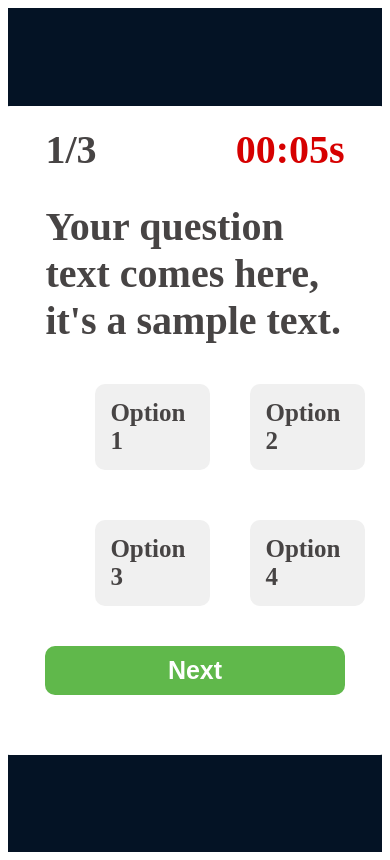
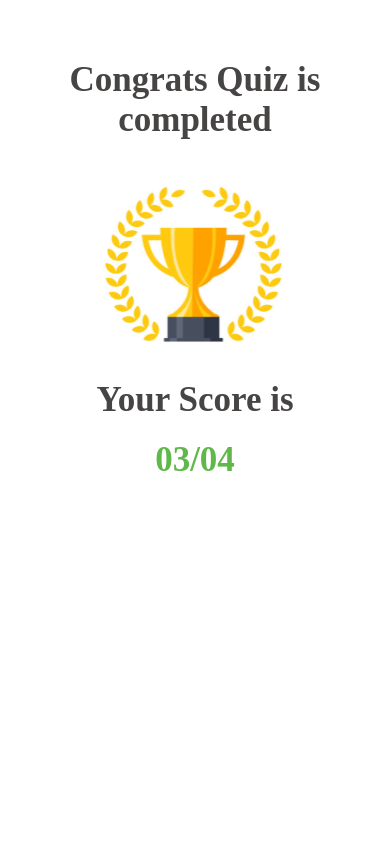
Before and after one commit to rajputajay1/Quiz, a React (Vite) app: page / in a window 390 px wide. Built offline with nearby package versions, Linux system fonts and the light colour scheme.

Commit message:
ui  allmost done some issue solved

```diff
--- a/src/App.css
+++ b/src/App.css
@@ -0,0 +1,5 @@
+
+html, body {
+    height: 100%;
+    margin: 0;
+}
--- a/src/App.jsx
+++ b/src/App.jsx
@@ -5,7 +5,9 @@ import Tranding_Quiz from "./Component/Tranding/Tranding_Quiz"
 import Quiz_Analysis from "./Component/QuizAnalysis/Quiz_Analysis"
 import Question_Analysis from "./Component/Question_Analysis/Question_Analysis"
 import Wining from "./Component/Wining/Wining"
+import "./App.css"
 import Quiz_Questions from "./Component/Quiz_Questions/Quiz_Questions"
+import Poll from "./Component/Poll/Poll"
 function App() {
 
   return (
@@ -13,9 +15,10 @@ function App() {
       {/* <Login></Login> */}
       {/* <TotalIpression></TotalIpression>  */}
       {/* <Quiz_Analysis></Quiz_Analysis> */}
-      {/* <Question_Analysis></Question_Analysis> */}
-      {/* <Wining></Wining> */}
-      <Quiz_Questions></Quiz_Questions>
+      {/* <Question_Analysis></Question_Analysis>  */}
+     {/* <Quiz_Questions></Quiz_Questions>/ */}
+      <Wining></Wining>
+      {/* <Poll></Poll> */}
 
     </>
   )
--- a/src/Component/Login/Login.css
+++ b/src/Component/Login/Login.css
@@ -1,8 +1,23 @@
+
+html, body {
+    height: 100%;
+
+    margin: 0;
+}
+.main_login{
+    background-color: #F2F2F2;
+    height: 100vh;
+    width: 100%;
+    display: flex;
+    justify-content: center;
+    align-items: center;
+}
 .main {
-    margin-top: 40px;
+
     background-color: white;
     box-shadow: 0 0 10px rgba(0, 0, 0, 0.1);
     width: 80%;
+    height: 80%;
     margin-left: auto;
     margin-right: auto;
     border-radius: 15px;
--- a/src/Component/Login/Login.jsx
+++ b/src/Component/Login/Login.jsx
@@ -6,6 +6,7 @@ const Login = () => {
     const [activeTab, setActiveTab] = useState('login');
 
     return (
+        <div className='main_login'>
         <div className='main'>
             <div className='all_content'>
                 <div className='Quiz_parent'>
@@ -43,7 +44,8 @@ const Login = () => {
                     )}
                 </div>
             </div>
-        </div>
+            </div>
+            </div>
     );
 };
 
--- /dev/null
+++ b/src/Component/Poll/Poll.css
@@ -0,0 +1,42 @@
+.live_poll_div {
+    background-color: #041325;
+    height: 100vh;
+    display: flex;
+    justify-content: center;
+    align-items: center;
+}
+
+.poll_div {
+    display: flex;
+    justify-content: center;
+    align-items: center;
+    flex-direction: column;
+    border-radius: 15px;
+    background-color: white;
+    width: 80%;
+    height: 80%;
+    margin: auto;
+}
+
+.poll {
+    font-size: 74px;
+    font-weight: 700;
+    color: #474444;
+    margin: 0;
+}
+
+
+
+
+@media (max-width: 768px) {
+    .poll_div {
+        width: 100%;
+        height: 100%;
+        border-radius: 0;
+    }
+
+    .poll {
+        font-size: 34px;
+    }
+
+}
--- /dev/null
+++ b/src/Component/Poll/Poll.jsx
@@ -0,0 +1,20 @@
+import React from 'react'
+import "./Poll.css"
+const Poll = () => {
+    return (
+        <div className='live_poll_div'>
+
+
+            <div className='poll_div'>
+                <p className='poll'>Thank you
+                </p>
+                <p className='poll'>
+                    for participating in
+                </p>
+                <p className='poll'>the Poll</p>
+            </div>
+        </div>
+    )
+}
+
+export default Poll
--- a/src/Component/Question_Analysis/Question_Analysis.jsx
+++ b/src/Component/Question_Analysis/Question_Analysis.jsx
@@ -45,7 +45,10 @@ const Question_Analysis = () => {
                                 <p className='people_attempt'>people Answered Incorrectly</p>
                             </div>
                         </div>
+                        <br />
+                        <hr />
                     </div>
+
                 ))}
             </div>
         </div>
--- a/src/Component/Quiz_Questions/Quiz_Questions.css
+++ b/src/Component/Quiz_Questions/Quiz_Questions.css
@@ -1,18 +1,18 @@
 .live_back {
-    background-color:  #041325;
+    background-color: #041325;
     height: 100vh;
+    width: 100%;
     display: flex;
     justify-content: center;
     align-items: center;
-    margin: 0;
 }
 
 .main_live_div_question {
     background-color: white;
     width: 80%;
+    height: 80%;
     border-radius: 15px;
     padding: 20px 50px;
-
 }
 
 .time_question {
@@ -41,14 +41,14 @@
     font-weight: 700;
     color: #474444;
     margin: 0;
-    padding-top: 30px;
+    padding-top: 20px;
 }
 
 .all_options {
     display: grid;
     grid-template-columns: repeat(2, 1fr);
     gap: 50px;
-    margin-top: 40px;
+    margin-top: 20px;
     padding: 0 50px;
 }
 
@@ -63,8 +63,6 @@
     align-items: center;
     margin: 0;
     width: 100%;
-    padding: 5px;
-
 }
 
 .option_text {
@@ -89,9 +87,60 @@
     text-align: center;
     cursor: pointer;
     width: 300px;
-
 }
 
 .next:hover {
     background-color: #4a8b36;
 }
+.question_block{
+    width: 60%;
+}
+
+.option_image {
+    height: 130px;
+    width: 100%;
+    border-radius: 10px;
+    object-fit: cover;
+}
+
+@media (max-width: 768px) {
+    .main_live_div_question {
+        width: 100%;
+        height: 100%;
+        border-radius: 0;
+        margin: 0;
+        padding: 15px;
+    }
+    .time_question{
+     justify-content: space-between;
+     padding-top: 20px;
+    }
+    .one_by_one_question{
+        font-size: 27px;
+        text-align: center;
+    }
+    .total_ques, .timer {
+        font-size: 22px;
+    }
+
+
+    .all_options {
+        grid-template-columns: 1fr;
+        gap: 20px;
+        padding: 0 ;
+    }
+
+    .option {
+        font-size: 18px;
+    }
+    .option_image {
+        height: 100px;
+    }
+    .next {
+        font-size: 18px;
+      width: 100px;
+      padding:5px ;
+    }
+
+
+}
--- a/src/Component/Quiz_Questions/Quiz_Questions.jsx
+++ b/src/Component/Quiz_Questions/Quiz_Questions.jsx
@@ -17,22 +17,23 @@ const Quiz_Questions = () => {
             id: 2,
             text: "Another question text here.",
             options: [
-                { type: 'text', content: 'Option 1' },
-                { type: 'text', content: 'Option 2' },
-                { type: 'text', content: 'Option 3' },
-                { type: 'text', content: 'Option 4' },
+                { type: 'image', content: './2.jpg' },
+                { type: 'image', content: './2.jpg' },
+                { type: 'image', content: './2.jpg' },
+                { type: 'image', content: './2.jpg' },
+
             ]
         },
-        {
-            id: 3,
-            text: "Another question text here.",
-            options: [
-                { type: 'text', content: 'Option 1' },
-                { type: 'text', content: 'Option 2' },
-                { type: 'text', content: 'Option 3' },
-                { type: 'text', content: 'Option 4' },
-            ]
-        },
+        // {
+        //     id: 3,
+        //     text: "Another question text here.",
+        //     options: [
+        //         { type: 'text', content: 'Option 1' },
+        //         { type: 'text', content: 'Option 2' },
+        //         { type: 'text', content: 'Option 3' },
+        //         { type: 'text', content: 'Option 4' },
+        //     ]
+        // },
     ]);
 
     const [currentQuestionIndex, setCurrentQuestionIndex] = useState(0);
--- a/src/Component/Wining/Wining.css
+++ b/src/Component/Wining/Wining.css
@@ -1,11 +1,13 @@
-.live_back{
-    background-color:  #041325;
+/* Base styles */
+.live_backcolor {
+    background-color: #041325;
     height: 100vh;
     display: flex;
     justify-content: center;
     align-items: center;
 }
-.main_box_win{
+
+.main_box_win {
     display: flex;
     justify-content: center;
     align-items: center;
@@ -14,28 +16,67 @@
     background-color: white;
     padding-top: 50px;
     width: 80%;
-    margin:  auto;
+    margin: auto;
 }
-
-.won{
+.score{
+    display: flex;
+    gap: 10px;
+    margin: 0;
+    align-items: center;
+}
+.won,
+.score,
+.score_value {
     font-size: 40px;
     font-weight: 700;
-    color:  #474444;
+    color: #474444;
     margin: 0;
     padding: 20px 0;
 }
-.score{
-    font-size: 40px;
-    font-weight: 700;
-    color:  #474444;
-    margin: 0;
-    padding: 20px 0;
 
+.score_value {
+    color: #60B84B;
 }
-.score_value{
-    font-size: 40px;
-    font-weight: 700;
-    color:  #60B84B;
-    margin: 0;
 
+@media (max-width: 768px) {
+    .main_box_win {
+        width: 100%;
+        height: 100%;
+        padding-top: 20px;
+        border-radius: 0;
+        display: flex;
+        flex-direction: column;
+        align-items: flex-start;
+        justify-content: start;
+        text-align: center;
+        margin: 0 auto;
+    }
+
+    .won,
+    .score,
+    .score_value {
+        font-size: 35px;
+        text-align: center;
+        align-items: center;
+        margin: 0 auto;
+
+    }
+
+    .imgs {
+        margin: 0 auto;
+        height: 200px;
+    }
+
+    .won {
+        padding-top: 50px;
+    }
+    .score{
+        display: flex;
+        flex-direction: column;
+        gap: 0;
+    }
+    .score_value{
+        margin: 0;
+
+    }
 }
--- a/src/Component/Wining/Wining.jsx
+++ b/src/Component/Wining/Wining.jsx
@@ -3,12 +3,12 @@ import "./Wining.css"
 const Wining = () => {
     return (
         <>
-            <div   className='live_back'>
+            <div   className='live_backcolor'>
 
             <div  className='main_box_win'>
                 <p className='won'>Congrats Quiz is completed</p>
-                <img src="./won.svg" alt="" />
-                <p className='score'>Your Score is <span className='score_value'>03/04</span> </p>
+                <img src="./won.svg" alt="" className='imgs' />
+                <p className='score'>Your Score is <p className='score_value'>03/04</p> </p>
                 </div>
                 </div>
 
```
Also changed, not shown: src/Component/QuizAnalysis/Quiz_Analysis.jsx (+5 -4 lines), public/2.jpg (added).
